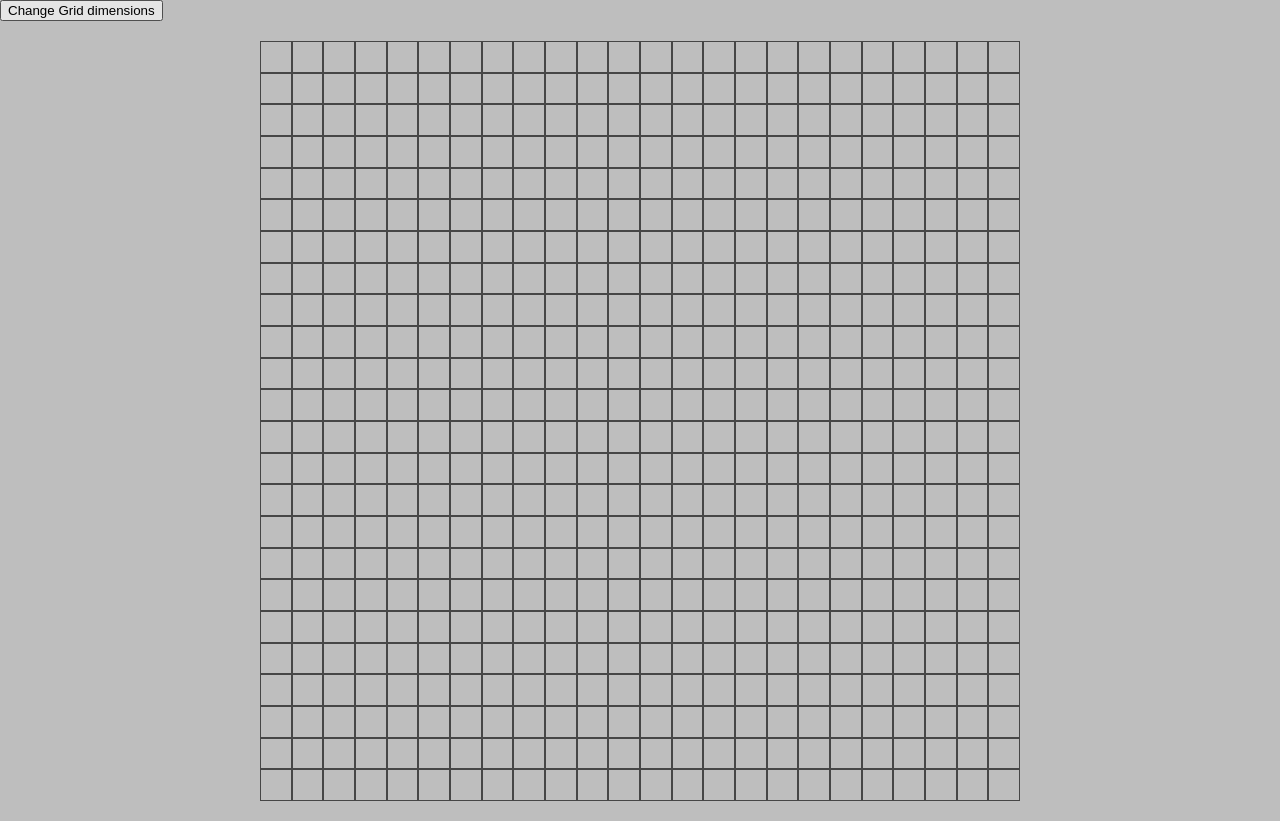
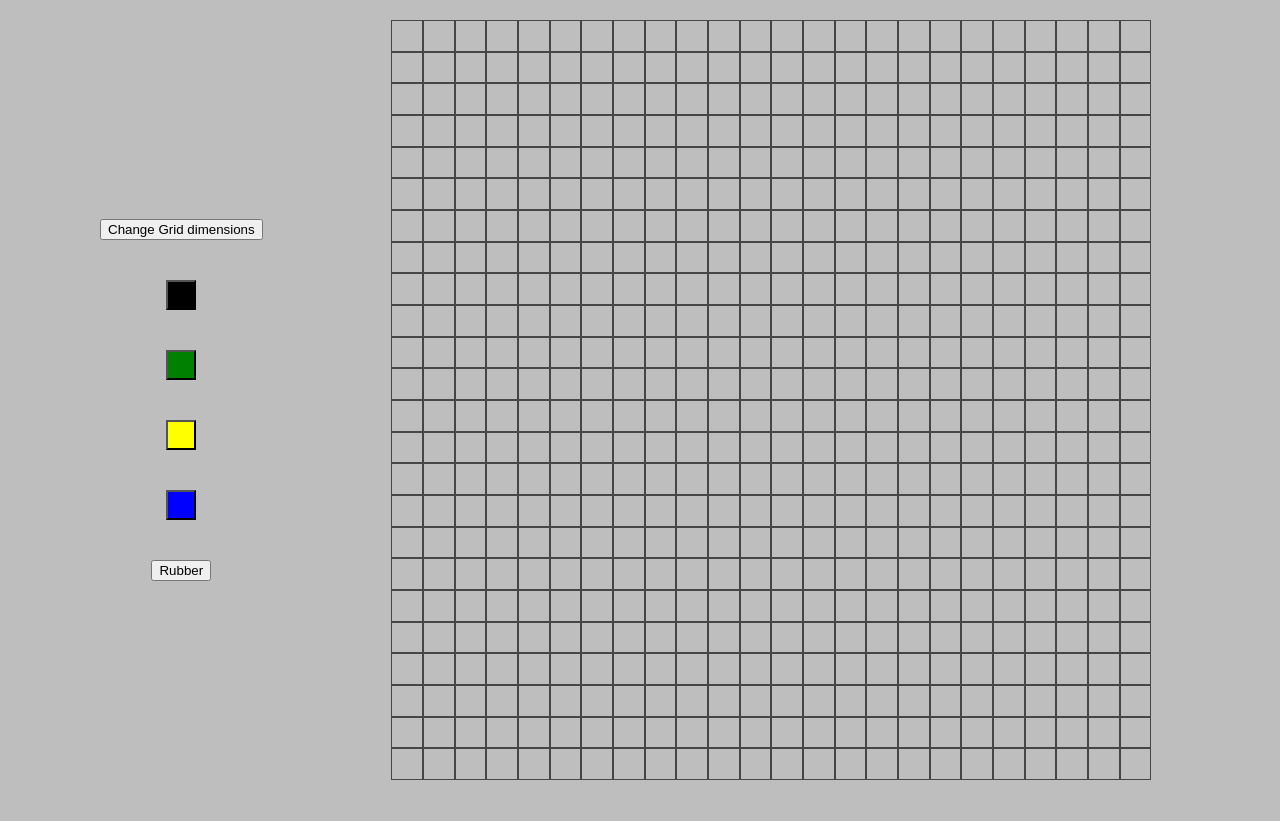
Before and after one commit to AndreaDeBonis/EtchASketch, a plain HTML site: page index.html in a window 1280 px wide. After the commit the page ends 800 px from the top, so only its background shows below. Drawn offline with Linux system fonts and the light colour scheme.

Commit message:
feat: added some functions

```diff
--- a/index.html
+++ b/index.html
@@ -8,7 +8,14 @@
     <script src="./resources/script.js" defer></script>
 </head>
 <body>
+    <div class="tools">
     <button onclick="createGrid(prompt('Insert grid dimensions'))"> Change Grid dimensions</button>
+    <button style="background-color: black; width: 30px; height: 30px;" onclick="changeColor('black')"> </button>
+    <button style="background-color: green; width: 30px; height: 30px;" onclick="changeColor('green')"> </button>
+    <button style="background-color: yellow; width: 30px; height: 30px;" onclick="changeColor('yellow')"> </button>
+    <button style="background-color: blue; width: 30px; height: 30px;" onclick="changeColor('blue')"> </button>
+    <button onclick="changeColor('inherit')"> Rubber </button>
+    </div>
     <div class="container">
     </div>
 </body>
--- a/resources/script.js
+++ b/resources/script.js
@@ -1,15 +1,26 @@
 const body = document.querySelector('body')
 let container = document.querySelector('.container')
+let color = 'black'
+let mouseDown = 0;
+document.body.onmousedown = function() {
+  mouseDown = 1;
+}
+document.body.onmouseup = function() {
+  mouseDown = 0;
+}
+
+function changeColor(newColor) {
+    color = newColor
+}
 
 function animateGrid () {
     const squares = document.querySelectorAll('.gridElement')
 squares.forEach(div => {
-    div.addEventListener('mousedown', e => {
-    e.target.classList.add('backgroundColor')
+    div.addEventListener('mouseover', e => {
+    if(mouseDown==1) {
+    e.target.style.backgroundColor = color}
 })
-div.addEventListener('mouseout', e => {
-    e.target.addEventListener('transitionend', e => e.target.classList.remove('backgroundColor'))
-})})
+})
 }
 
 
--- a/resources/style.css
+++ b/resources/style.css
@@ -3,6 +3,16 @@ body {
     margin: 0;
     padding: 0;
     background-color: rgb(190, 190, 190);
+    display: flex;
+}
+
+.tools {
+    display: flex;
+    flex-direction: column;
+    gap: 40px;
+    justify-content: center;
+    align-items: center;
+    margin-left: 100px;
 }
 
 .container {
@@ -32,7 +42,6 @@ body {
     min-width: 0;
     height: auto;
     box-sizing: border-box;
-    transition-duration: 1s;
 }
 
 .backgroundColor {
```
